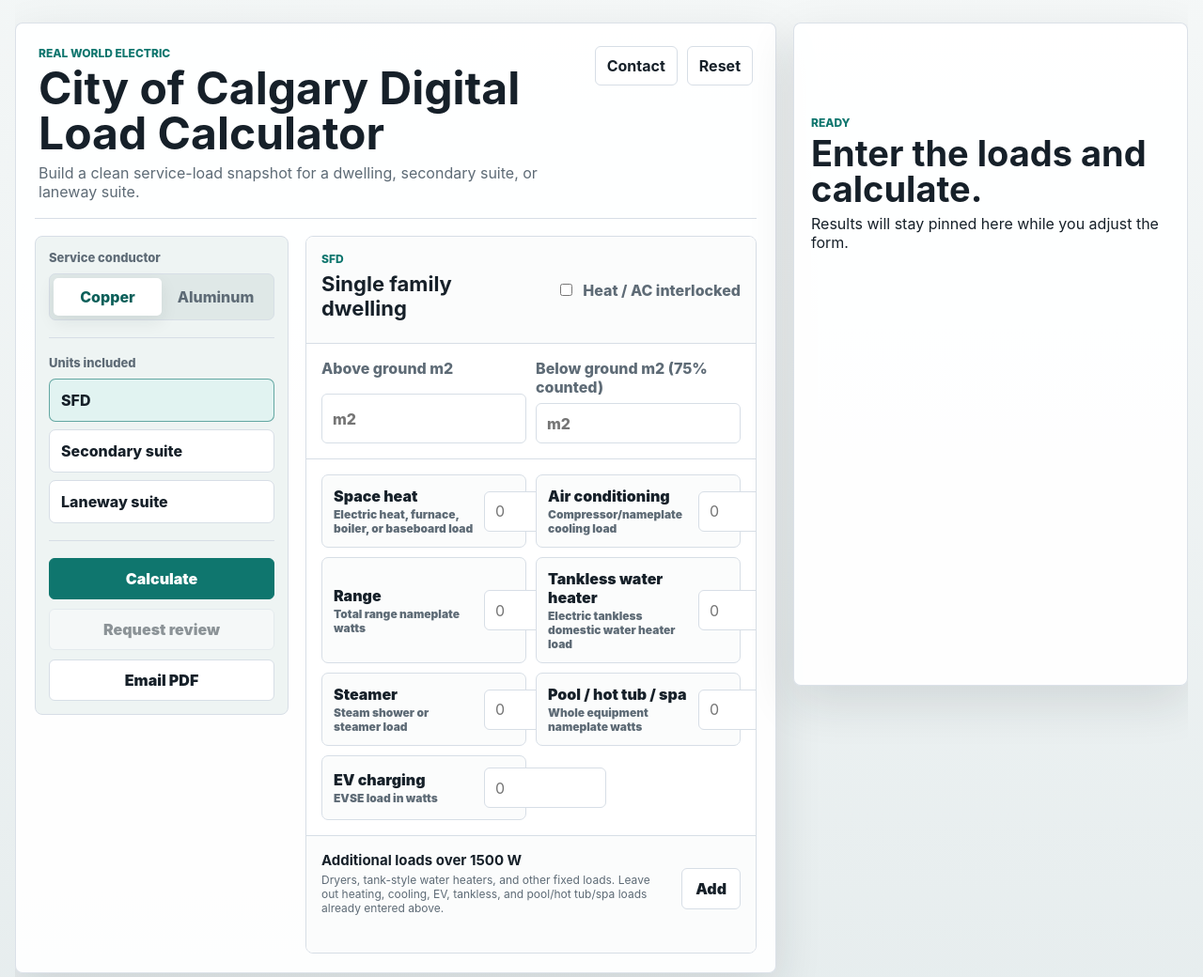
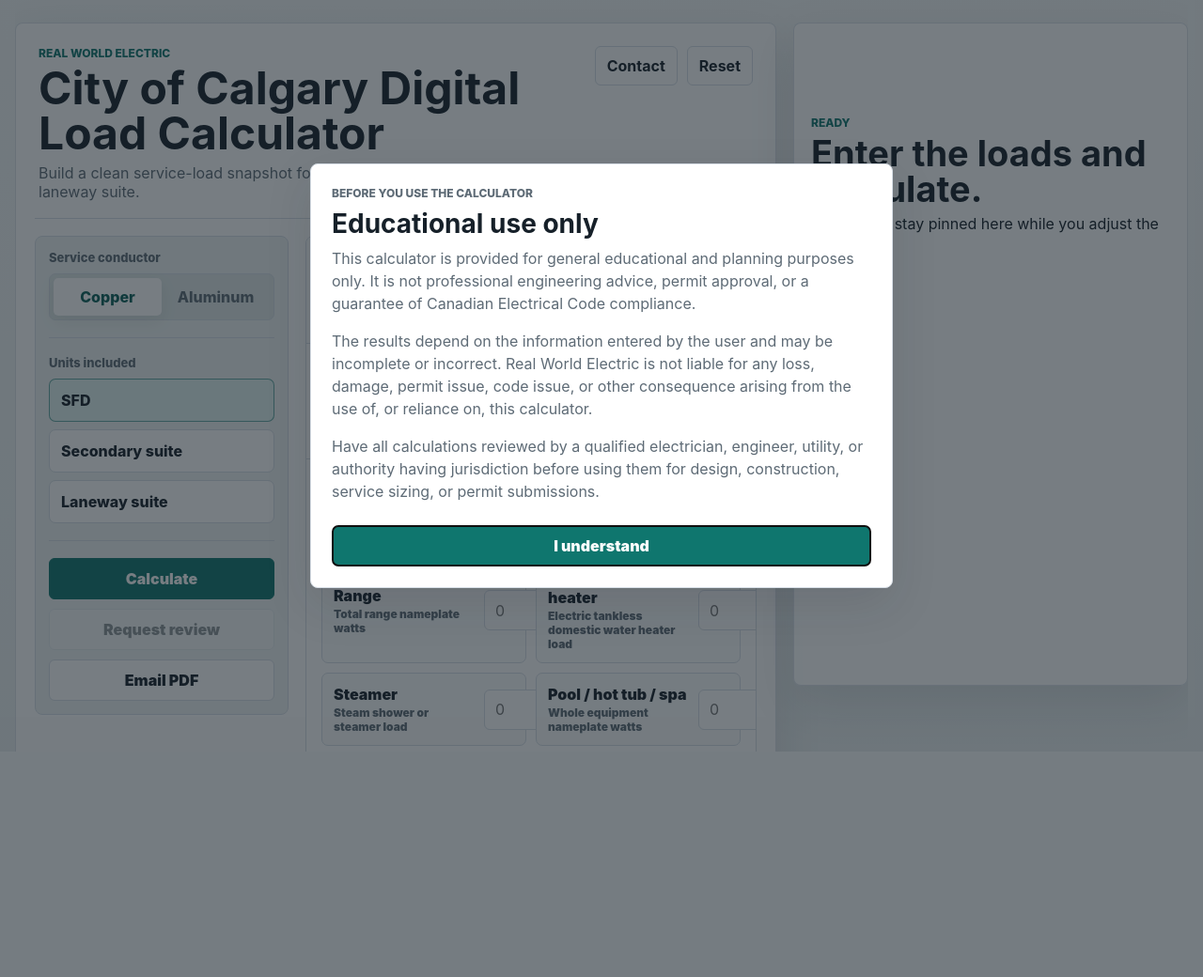
Before and after one commit to bbartsinn/Load_Calc2.0, a Flask app: page / in a window 1280 px wide. Shown: the top 1040 px of the page at 94% size. After the commit the page ends 800 px from the top, so only its background shows below. Run offline with Flask 3, Linux system fonts and the light colour scheme.

Commit message:
Add calculator disclaimer gate

```diff
--- a/static/style.css
+++ b/static/style.css
@@ -685,6 +685,41 @@ dd {
   color: var(--muted);
 }
 
+.disclaimer-modal {
+  position: fixed;
+  inset: 0;
+  z-index: 1000;
+  display: grid;
+  place-items: center;
+  padding: 18px;
+  background: rgba(22, 32, 41, 0.58);
+}
+
+.disclaimer-dialog {
+  width: min(620px, 100%);
+  max-height: min(86vh, 720px);
+  overflow-y: auto;
+  border: 1px solid var(--line);
+  border-radius: 8px;
+  background: #fff;
+  box-shadow: var(--shadow);
+  padding: 22px;
+}
+
+.disclaimer-dialog h2 {
+  font-size: 28px;
+}
+
+.disclaimer-dialog p {
+  color: var(--muted);
+  line-height: 1.5;
+}
+
+.disclaimer-dialog .primary-action {
+  width: 100%;
+  margin-top: 8px;
+}
+
 .hidden {
   display: none !important;
 }
--- a/templates/index.html
+++ b/templates/index.html
@@ -4,9 +4,29 @@
   <meta charset="UTF-8">
   <meta name="viewport" content="width=device-width, initial-scale=1.0">
   <title>City of Calgary Digital Load Calculator</title>
-  <link rel="stylesheet" href="{{ url_for('static', filename='style.css') }}?v=20260525-1308">
+  <link rel="stylesheet" href="{{ url_for('static', filename='style.css') }}?v=20260525-1325">
 </head>
 <body>
+  <div class="disclaimer-modal hidden" id="disclaimerModal" role="dialog" aria-modal="true" aria-labelledby="disclaimerTitle">
+    <div class="disclaimer-dialog">
+      <p class="eyebrow">Before you use the calculator</p>
+      <h2 id="disclaimerTitle">Educational use only</h2>
+      <p>
+        This calculator is provided for general educational and planning purposes only. It is not professional engineering advice,
+        permit approval, or a guarantee of Canadian Electrical Code compliance.
+      </p>
+      <p>
+        The results depend on the information entered by the user and may be incomplete or incorrect. Real World Electric is not
+        liable for any loss, damage, permit issue, code issue, or other consequence arising from the use of, or reliance on, this calculator.
+      </p>
+      <p>
+        Have all calculations reviewed by a qualified electrician, engineer, utility, or authority having jurisdiction before using them for design,
+        construction, service sizing, or permit submissions.
+      </p>
+      <button type="button" class="primary-action" id="acceptDisclaimerButton">I understand</button>
+    </div>
+  </div>
+
   <main class="app-shell">
     <section class="workspace">
       <header class="topbar">
@@ -116,6 +136,6 @@
     <a href="mailto:Bart@Realworldelectric.com">Bart@Realworldelectric.com</a>
   </footer>
 
-  <script src="{{ url_for('static', filename='script.js') }}?v=20260525-1308"></script>
+  <script src="{{ url_for('static', filename='script.js') }}?v=20260525-1325"></script>
 </body>
 </html>
```
Also changed, not shown: static/script.js (+36 -0 lines).
